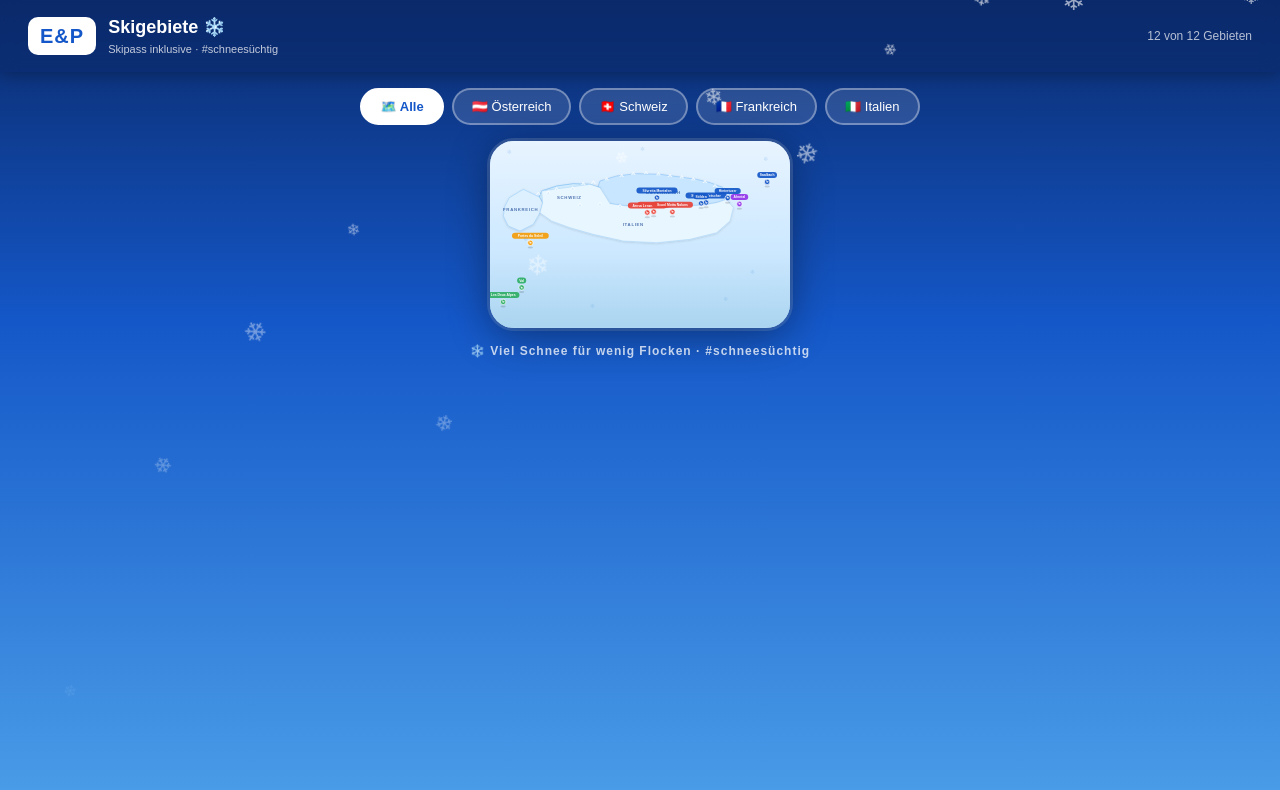
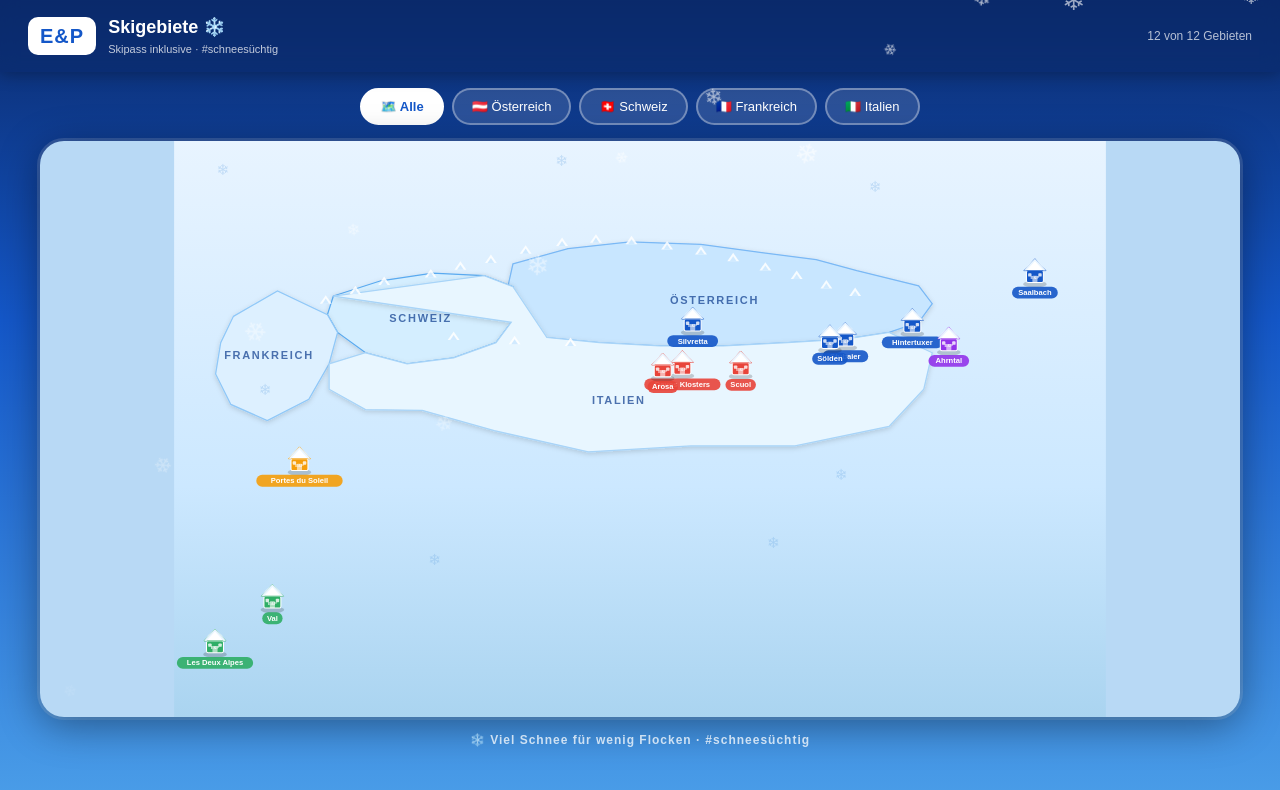
Before and after one commit to freddy-schuetz/ep-ki-workshop-gruppe-4, a Next.js app: page / in a window 1280 px wide. Shown: the top 790 px of the page. Built offline with nearby package versions, Linux system fonts and the light colour scheme.

Commit message:
Größere Karte, E&P-Chalet-Häuschen als Marker

```diff
--- a/app/SkiKarte.tsx
+++ b/app/SkiKarte.tsx
@@ -4,8 +4,8 @@ import { useState } from "react";
 import skigebiete from "@/data/skigebiete.json";
 
 // --- Projektion: Geo-Koordinaten → SVG-Pixel ---
-const SVG_W = 900;
-const SVG_H = 560;
+const SVG_W = 1100;
+const SVG_H = 680;
 const LNG_MIN = 5.8, LNG_MAX = 13.2;
 const LAT_MIN = 44.5, LAT_MAX = 48.2;
 
@@ -15,50 +15,49 @@ function project(lat: number, lng: number): [number, number] {
   return [x, y];
 }
 
-// --- Vereinfachte Alpen-Umrisse als SVG-Paths ---
-// Grob nachgezeichnete Ländergrenzen der Alpenregion
+// --- Vereinfachte Alpen-Umrisse (skaliert auf 1100×680) ---
 const LAENDER = [
   {
     name: "Österreich",
     farbe: "#c8e6ff",
     rand: "#7ab8f5",
-    path: "M 330 120 L 380 105 L 440 98 L 510 100 L 570 108 L 620 115 L 660 125 L 700 140 L 720 158 L 710 175 L 680 185 L 640 192 L 590 195 L 530 200 L 470 198 L 410 195 L 360 188 L 325 175 L 318 155 Z",
+    path: "M 400 145 L 465 127 L 538 119 L 622 122 L 696 132 L 758 140 L 806 153 L 879 171 L 895 192 L 879 214 L 844 226 L 792 234 L 724 238 L 649 242 L 573 242 L 502 238 L 440 232 L 398 214 L 390 190 Z",
   },
   {
     name: "Schweiz",
     farbe: "#d4eeff",
     rand: "#5aaaf0",
-    path: "M 155 150 L 200 135 L 250 128 L 300 130 L 330 140 L 325 175 L 310 195 L 270 210 L 225 215 L 185 205 L 158 185 L 148 168 Z",
+    path: "M 188 183 L 244 165 L 305 156 L 366 159 L 400 172 L 398 214 L 380 238 L 330 256 L 275 263 L 226 250 L 193 226 L 181 205 Z",
   },
   {
     name: "Frankreich",
     farbe: "#ddf0ff",
     rand: "#90c8f8",
-    path: "M 58 170 L 100 145 L 148 168 L 158 185 L 150 215 L 130 250 L 90 270 L 55 255 L 40 225 L 45 195 Z",
+    path: "M 70 207 L 122 177 L 181 205 L 193 226 L 183 263 L 159 305 L 110 330 L 67 311 L 49 275 L 55 238 Z",
   },
   {
     name: "Italien",
     farbe: "#e8f6ff",
     rand: "#a8d4f8",
-    path: "M 155 150 L 300 130 L 330 140 L 360 188 L 410 195 L 470 198 L 530 200 L 590 195 L 640 192 L 680 185 L 710 175 L 730 200 L 720 240 L 680 275 L 600 295 L 500 305 L 400 300 L 310 280 L 240 260 L 185 240 L 150 215 L 158 185 Z",
+    path: "M 188 183 L 366 159 L 400 172 L 440 232 L 502 238 L 573 242 L 649 242 L 724 238 L 792 234 L 844 226 L 895 250 L 885 293 L 844 337 L 733 360 L 610 360 L 489 367 L 378 342 L 293 318 L 226 317 L 183 293 L 183 263 L 226 250 L 275 263 L 330 256 L 380 238 L 398 214 Z",
   },
 ];
 
-// Berggipfel-Dekorationen (grob im Alpenbogen)
+// Berggipfel-Symbole entlang des Alpenbogens
 const GIPFEL = [
-  [248, 145], [280, 132], [310, 128], [350, 118], [395, 108],
-  [430, 102], [468, 99], [505, 103], [540, 108], [575, 112],
-  [610, 118], [645, 126], [675, 138], [700, 148],
-  [175, 158], [145, 162], [200, 148],
-  [270, 195], [330, 192], [390, 198],
+  [303,161],[338,152],[374,144],[415,133],[458,124],[498,120],
+  [540,122],[582,128],[622,134],[660,142],[698,153],[735,163],
+  [770,174],[804,183],
+  [214,181],[179,192],[248,170],
+  [330,235],[402,240],[468,242],
 ];
 
-// Ländernamen-Position (manuell zentriert)
+// Ländernamen-Position
 const LAND_LABEL: Record<string, [number, number]> = {
-  "Österreich": [520, 158],
-  "Schweiz": [238, 175],
-  "Frankreich": [92, 210],
-  "Italien": [430, 255],
+  "Österreich": [638, 193],
+  "Schweiz": [291, 214],
+  "Frankreich": [112, 257],
+  "Italien": [525, 310],
 };
 
 const landFarbe: Record<string, string> = {
@@ -146,9 +145,9 @@ export default function SkiKarte() {
       <div style={{
         marginTop: 16, borderRadius: 24, overflow: "hidden",
         boxShadow: "0 8px 40px rgba(0,0,0,0.4), 0 0 0 3px rgba(255,255,255,0.15)",
-        background: "#b8d9f5", maxWidth: "95vw",
+        background: "#b8d9f5", width: "96vw", maxWidth: 1200,
       }}>
-        <svg viewBox={`0 0 ${SVG_W} ${SVG_H}`} width="100%" style={{ maxHeight: "62vh", display: "block" }}>
+        <svg viewBox={`0 0 ${SVG_W} ${SVG_H}`} width="100%" style={{ maxHeight: "72vh", display: "block" }}>
           {/* Himmel/Schnee-Hintergrund */}
           <defs>
             <linearGradient id="bgGrad" x1="0" y1="0" x2="0" y2="1">
@@ -196,49 +195,65 @@ export default function SkiKarte() {
             );
           })}
 
-          {/* Skigebiete-Pins */}
+          {/* E&P Chalet-Häuschen für jedes Skigebiet */}
           {skigebiete.gebiete.map((g) => {
             const [x, y] = project(g.lat, g.lng);
             const farbe = landFarbe[g.land] ?? "#1457c8";
             const aktiv = aktivesLand === "Alle" || g.land === aktivesLand || g.land.includes(aktivesLand);
             const isHover = hover === g.id;
-            const kurzname = g.name.length > 18 ? g.name.split(" ")[0] : g.name;
+            const kurzname = g.name.length > 16 ? g.name.split(" ")[0] : g.name;
+            const s = isHover ? 1.25 : 1; // Skalierung beim Hover
 
             return (
               <g key={g.id}
-                transform={`translate(${x},${y})`}
-                style={{ cursor: "pointer", opacity: aktiv ? 1 : 0.15, transition: "opacity 0.3s" }}
+                transform={`translate(${x},${y}) scale(${s})`}
+                style={{ cursor: "pointer", opacity: aktiv ? 1 : 0.12, transition: "opacity 0.3s" }}
                 onMouseEnter={() => setHover(g.id)}
                 onMouseLeave={() => setHover(null)}
               >
-                {/* Schatten-Blob */}
-                <ellipse cx={0} cy={14} rx={8} ry={3} fill="rgba(0,0,0,0.15)" />
-                {/* Pin */}
-                <circle cx={0} cy={0} r={isHover ? 10 : 8}
-                  fill={farbe} stroke="white" strokeWidth={2}
-                  style={{ transition: "r 0.15s" }}
+                {/* Schatten */}
+                <ellipse cx={0} cy={20} rx={14} ry={4} fill="rgba(0,0,0,0.18)" />
+
+                {/* Chalet-Haus: Wände */}
+                <rect x={-10} y={4} width={20} height={14} rx={2}
+                  fill={farbe} stroke="white" strokeWidth={1.2} />
+                {/* Tür */}
+                <rect x={-3} y={10} width={6} height={8} rx={1} fill="white" opacity={0.6} />
+                {/* Fenster links */}
+                <rect x={-8} y={7} width={4} height={4} rx={1} fill="white" opacity={0.8} />
+                {/* Fenster rechts */}
+                <rect x={4} y={7} width={4} height={4} rx={1} fill="white" opacity={0.8} />
+                {/* Dach */}
+                <polygon points="-13,4 0,-10 13,4"
+                  fill="white" stroke={farbe} strokeWidth={1} />
+                {/* Schneehäubchen auf dem Dach */}
+                <polygon points="-13,4 -8,-3 0,-10 8,-3 13,4 10,4 0,-7 -10,4"
+                  fill="#e8f4ff" opacity={0.85} />
+                {/* E&P-Label auf dem Haus */}
+                <text x={0} y={14} textAnchor="middle" fontSize={5} fill="white" fontWeight={900} opacity={0.9}>
+                  E&amp;P
+                </text>
+
+                {/* Name-Label unter dem Haus */}
+                <rect x={-kurzname.length * 3 - 3} y={23} width={kurzname.length * 6 + 6} height={14}
+                  rx={7} fill={farbe} opacity={0.9}
                 />
-                <text x={0} y={4} textAnchor="middle" fontSize={10} fill="white" fontWeight={800}>⛷</text>
-
-                {/* Name-Label — immer sichtbar */}
-                <rect x={-kurzname.length * 3.2 - 4} y={-30} width={kurzname.length * 6.4 + 8} height={18}
-                  rx={9} fill={farbe} opacity={0.92}
-                />
-                <text x={0} y={-17} textAnchor="middle" fontSize={10} fill="white" fontWeight={700}>
+                <text x={0} y={33} textAnchor="middle" fontSize={9} fill="white" fontWeight={700}>
                   {kurzname}
                 </text>
 
                 {/* Hover-Tooltip */}
                 {isHover && (
-                  <g transform="translate(14, -60)">
-                    <rect x={0} y={0} width={170} height={72} rx={10}
+                  <g transform="translate(18, -70)">
+                    <rect x={0} y={0} width={178} height={80} rx={10}
                       fill="white" stroke={farbe} strokeWidth={1.5}
                       filter="url(#softShadow)"
                     />
                     <text x={10} y={18} fontSize={11} fontWeight={800} fill={farbe}>{g.name}</text>
                     <text x={10} y={33} fontSize={10} fill="#555">{g.land} · {g.region.split(",")[0]}</text>
                     <text x={10} y={48} fontSize={10} fill="#333">🎿 {g.pistenKm} km · ⛰️ {g.hoeheMeter} m</text>
-                    <text x={10} y={63} fontSize={9} fill="#2fae66" fontWeight={700}>✓ Skipass inklusive</text>
+                    <text x={10} y={63} fontSize={9} fill="#444" fontStyle="italic">{g.highlight.slice(0,38)}…</text>
+                    <text x={10} y={76} fontSize={9} fill="#2fae66" fontWeight={700}>✓ Skipass inklusive</text>
                   </g>
                 )}
               </g>
```
